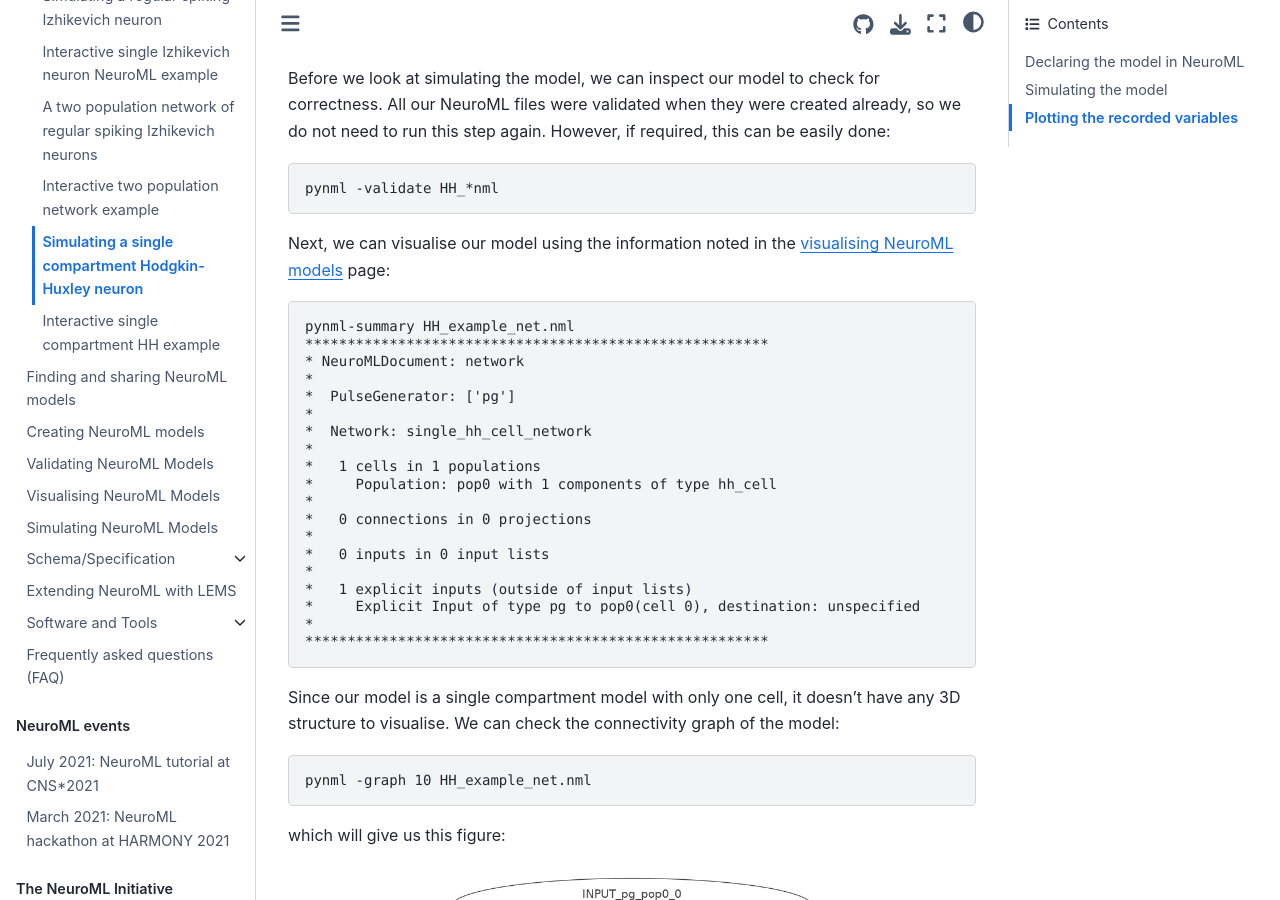
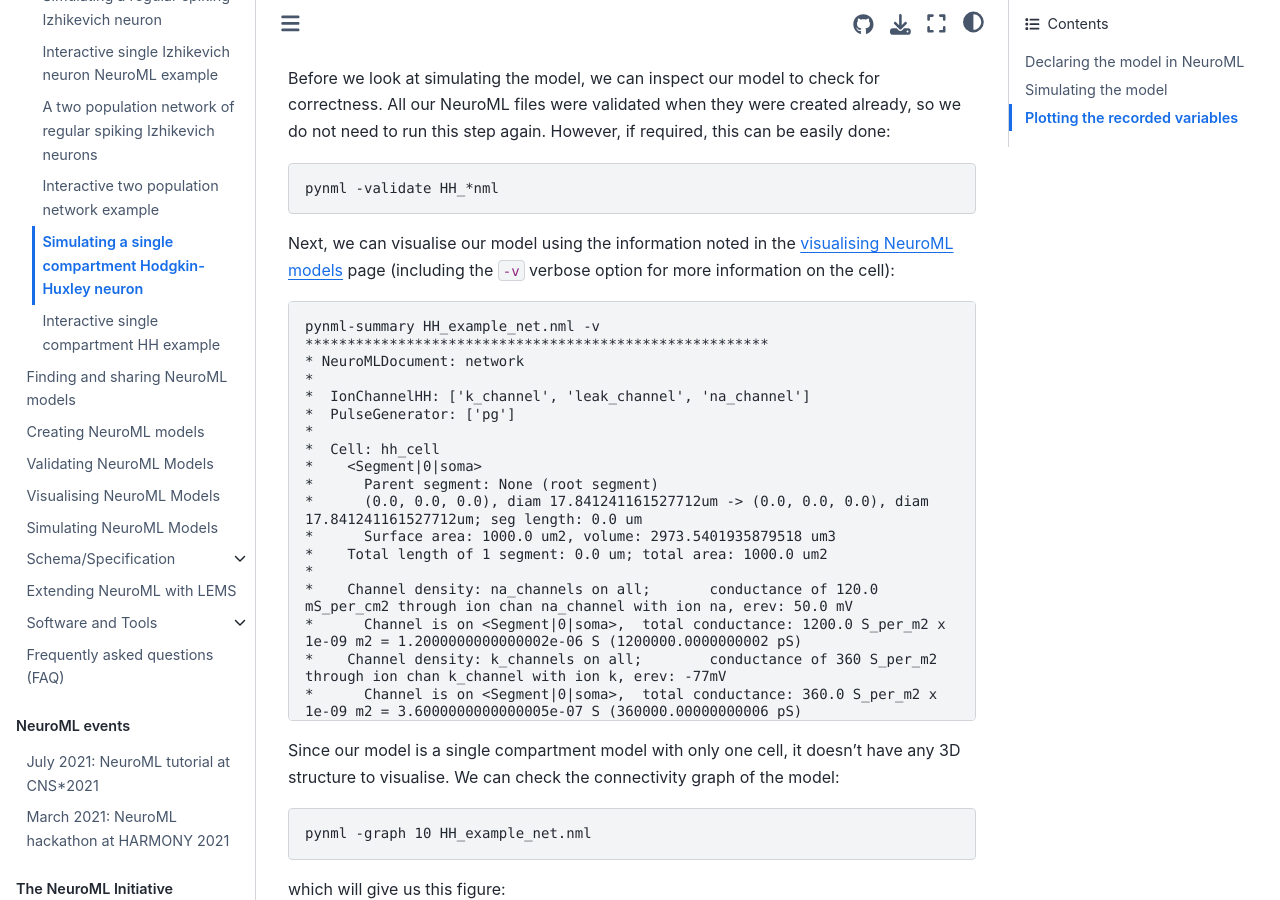
Before and after one commit to NeuroML/Documentation, a Jupyter Book: the page built from source/Userdocs/SingleCompartmentHHExample.md, in a window 1280 px wide and 900 px high, scrolled down 7670 px. Built offline with Jupyter Book 1.0.4 settings and Sphinx 7.4.7 and the Sphinx Book theme 1.1.4, drawn with Linux system fonts in a browser that asks for light colours; cross-references to code outside the pages are shown as plain code.

Commit message:
More hh changes

````diff
--- a/source/Userdocs/SingleCompartmentHHExample.md
+++ b/source/Userdocs/SingleCompartmentHHExample.md
@@ -193,13 +193,31 @@ However, if required, this can be easily done:
 ```{code-block} console
 pynml -validate HH_*nml
 ```
-Next, we can visualise our model using the information noted in the {ref}`visualising NeuroML models <userdocs:visualising_models>` page:
+Next, we can visualise our model using the information noted in the {ref}`visualising NeuroML models <userdocs:visualising_models>` page (including the `-v` verbose option for more information on the cell):
 ```{code-block} console
-pynml-summary HH_example_net.nml
+pynml-summary HH_example_net.nml -v
 *******************************************************
 * NeuroMLDocument: network
 *
+*  IonChannelHH: ['k_channel', 'leak_channel', 'na_channel']
 *  PulseGenerator: ['pg']
+*
+*  Cell: hh_cell
+*    <Segment|0|soma>
+*      Parent segment: None (root segment)
+*      (0.0, 0.0, 0.0), diam 17.841241161527712um -> (0.0, 0.0, 0.0), diam 17.841241161527712um; seg length: 0.0 um
+*      Surface area: 1000.0 um2, volume: 2973.5401935879518 um3
+*    Total length of 1 segment: 0.0 um; total area: 1000.0 um2
+*
+*    Channel density: na_channels on all;       conductance of 120.0 mS_per_cm2 through ion chan na_channel with ion na, erev: 50.0 mV
+*      Channel is on <Segment|0|soma>,  total conductance: 1200.0 S_per_m2 x 1e-09 m2 = 1.2000000000000002e-06 S (1200000.0000000002 pS)
+*    Channel density: k_channels on all;        conductance of 360 S_per_m2 through ion chan k_channel with ion k, erev: -77mV
+*      Channel is on <Segment|0|soma>,  total conductance: 360.0 S_per_m2 x 1e-09 m2 = 3.6000000000000005e-07 S (360000.00000000006 pS)
+*    Channel density: leak_channels on all;     conductance of 3.0 S_per_m2 through ion chan leak_channel with ion non_specific, erev: -54.3mV
+*      Channel is on <Segment|0|soma>,  total conductance: 3.0 S_per_m2 x 1e-09 m2 = 3.0000000000000004e-09 S (3000.0000000000005 pS)
+*
+*    Specific capacitance on all: 1.0 uF_per_cm2
+*      Capacitance of <Segment|0|soma>, total capacitance: 0.01 F_per_m2 x 1e-09 m2 = 1.0000000000000001e-11 F (10.000000000000002 pF)
 *
 *  Network: single_hh_cell_network
 *
````
